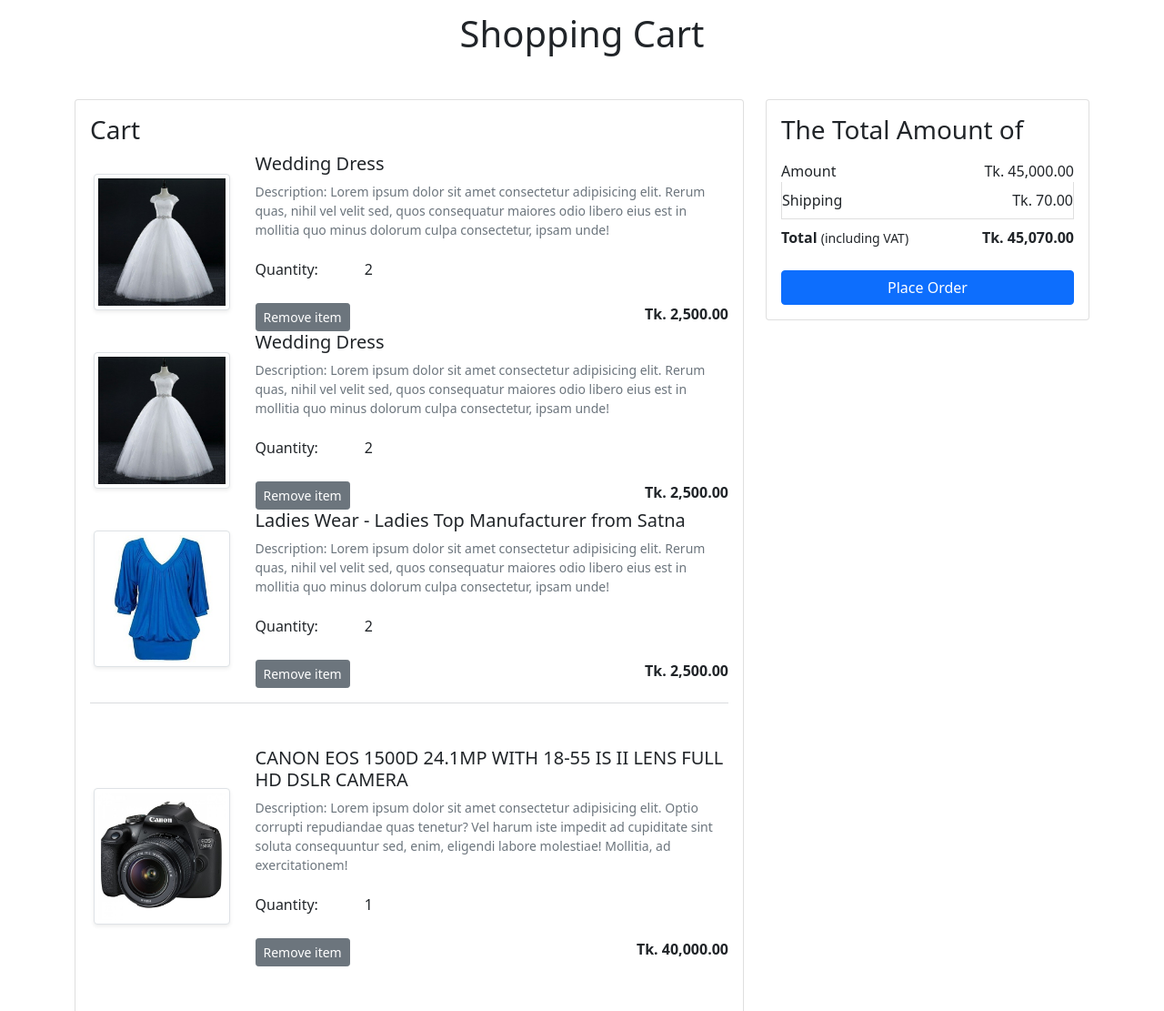
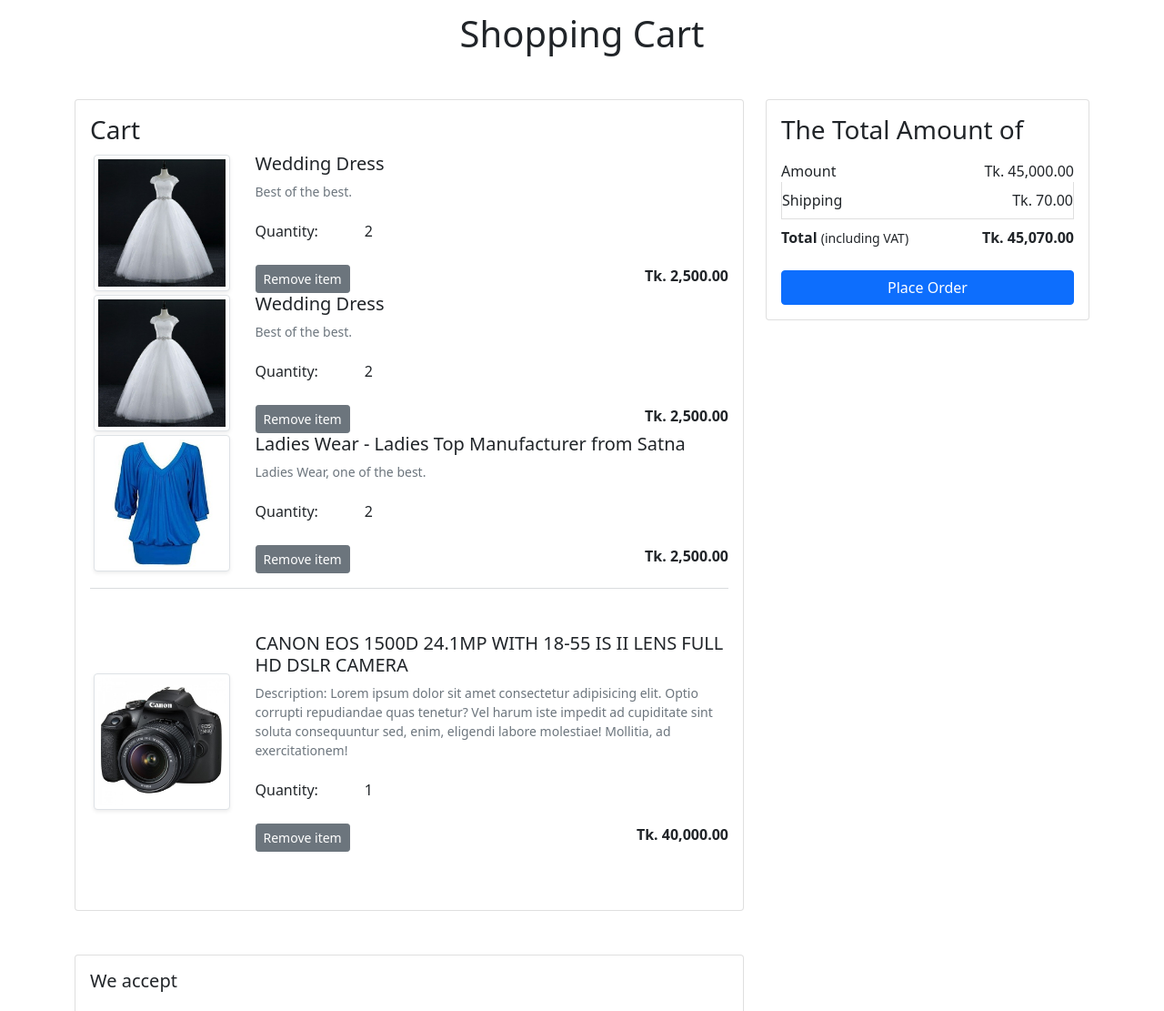
Before and after one commit to MehediMashfan086/Django-Shopping_eCommerce_Website, a Django app: page /cart/ in a window 1280 px wide. Shown: the part 115-1226 px from the top of the page at 91% size. Run offline with Django 3.2, Linux system fonts and the light colour scheme; a user stored in the database is signed in; data comes from the database, SQL or seed files in the repository; both versions use the stored data as it was after the commit; some libraries are stand-ins or nearby versions; some web fonts are replaced.

Commit message:
Saving to GitHub

```diff
--- a/app/templates/app/add-to-cart.html
+++ b/app/templates/app/add-to-cart.html
@@ -15,7 +15,7 @@
      <div class="col-sm-9">
       <div>
        <h5>{{cart.product.title}}</h5>
-       <p class="mb-2 text-muted small">Description: Lorem ipsum dolor sit amet consectetur adipisicing elit. Rerum quas, nihil vel velit sed, quos consequatur maiores odio libero eius est in mollitia quo minus dolorum culpa consectetur, ipsam unde!</p>
+       <p class="mb-2 text-muted small">{{cart.product.description}}</p>
        <div class="my-3">
         <label for="quantity">Quantity:</label>
         <a class="minus-cart btn"><i class="fas fa-minus-square fa-lg"></i></a>
```
Also changed, not shown: db.sqlite3.
